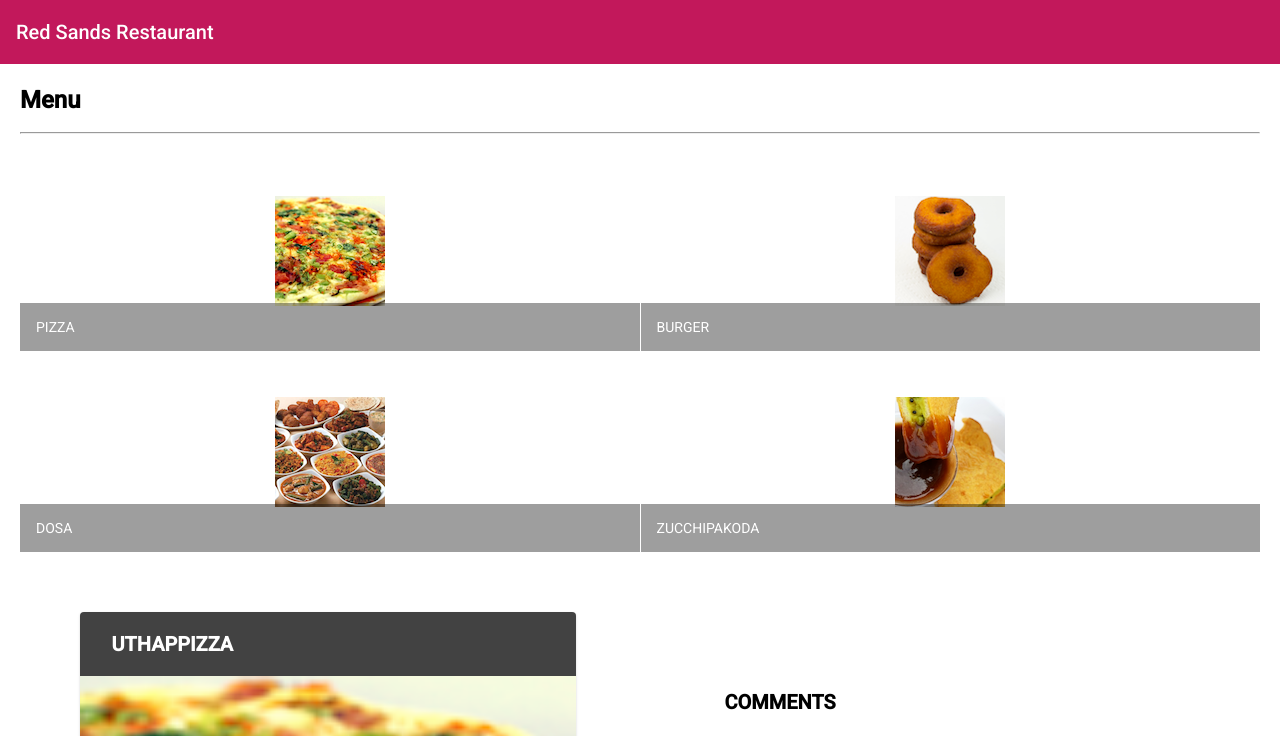
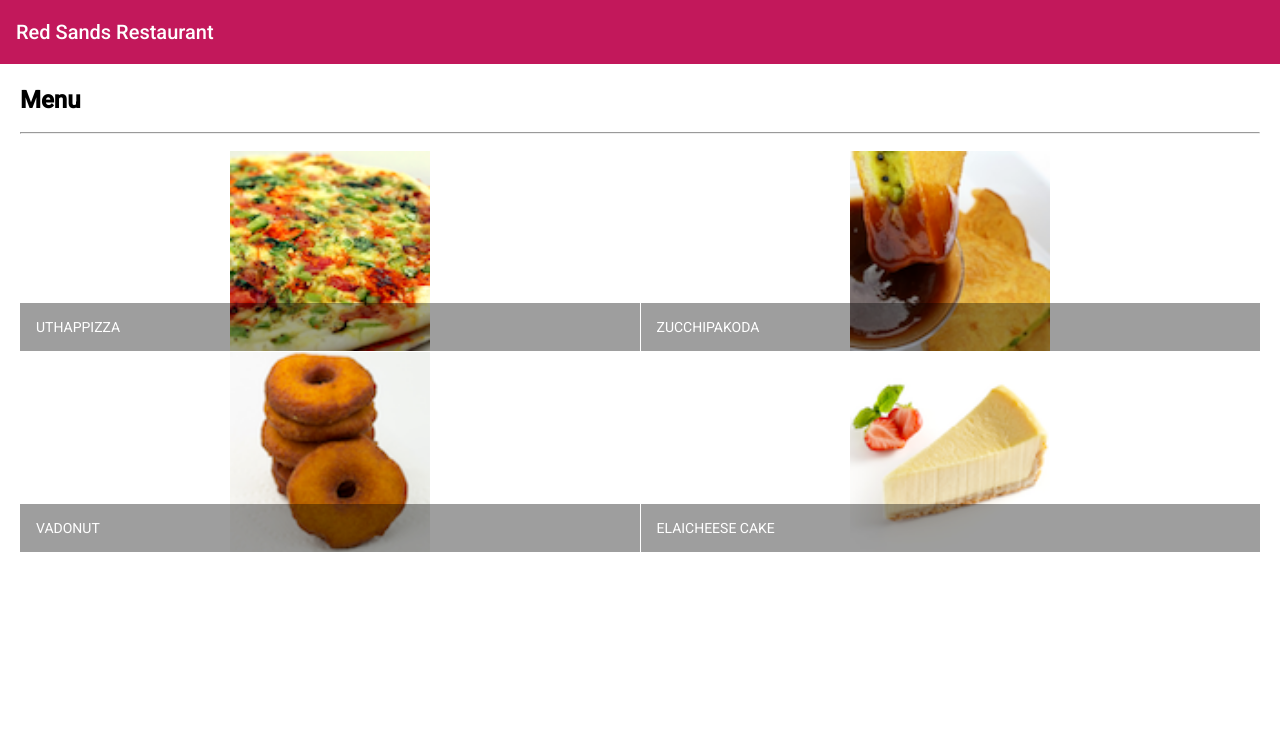
Before and after one commit to pranjay-poddar/Red-Sands-Restaurant-App, an Angular app: page / in a window 1280 px wide. Shown: the top 736 px of the page. Built offline with nearby package versions, Linux system fonts and the light colour scheme.

Commit message:
added data binding

```diff
--- a/src/app/dishdetail/dishdetail.component.html
+++ b/src/app/dishdetail/dishdetail.component.html
@@ -1,5 +1,5 @@
 <br>
-<div class="container" fxLayout="row" fxLayout.sm="column" fxLayout.xs="column" fxLayoutAlign.gt-md="space-around center" fxLayoutGap="10px" fxLayoutGap.xs="0">
+<div *ngIf="dish" class="container" fxLayout="row" fxLayout.sm="column" fxLayout.xs="column" fxLayoutAlign.gt-md="space-around center" fxLayoutGap="10px" fxLayoutGap.xs="0">
 
     <div fxFlex="40">
 
@@ -9,7 +9,7 @@
                     <h2 style="font-weight: bold;">{{ dish.name | uppercase }}</h2>
                 </mat-card-title>
             </mat-card-header>
-            <img height="450px" mat-card-image src={{dish.image}} alt={{dish.name}}>
+            <img height="250px" mat-card-image src={{dish.image}} alt={{dish.name}}>
             <mat-card-content>
                 <p>{{ dish.description }}</p>
             </mat-card-content>
@@ -20,7 +20,7 @@
         </mat-card>
     </div>
     <div fxFlex="40">
-        <div class="container" fxLayout="column" fxLayoutGap="10px">
+        <div class="container" *ngIf="dish" fxLayout="column" fxLayoutGap="10px">
             <h2 style="font-weight: bold;">COMMENTS</h2>
             <mat-list fxFlex *ngIf="dish">
                 <mat-list-item *ngFor="let comment of dish.comments">
--- a/src/app/dishdetail/dishdetail.component.ts
+++ b/src/app/dishdetail/dishdetail.component.ts
@@ -1,47 +1,5 @@
-import { Component, OnInit } from '@angular/core';
-const DISH = {
-  id: '0',
-  name: 'Uthappizza',
-  image: '/assets/images/uthappizza.png',
-  category: 'mains',
-  featured: true,
-  label: 'Hot',
-  price: '4.99',
-
-  description: 'A unique combination of Indian Uthappam (pancake) and Italian pizza, topped with Cerignola olives, ripe vine cherry tomatoes, Vidalia onion, Guntur chillies and Buffalo Paneer.',
-  comments: [
-       {
-           rating: 5,
-           comment: 'Imagine all the eatables, living in conFusion!',
-           author: 'John Lemon',
-           date: '2012-10-16T17:57:28.556094Z'
-       },
-       {
-        rating: 4,
-        comment: 'Sends anyone to heaven, I wish I could get my mother-in-law to eat it!',
-        author: 'Paul McVites',
-        date: '2014-09-05T17:57:28.556094Z'
-    },
-    {
-        rating: 3,
-        comment: 'Eat it, just eat it!',
-        author: 'Michael Jaikishan',
-        date: '2015-02-13T17:57:28.556094Z'
-    },
-       {
-        rating: 4,
-        comment: 'Ultimate, Reaching for the stars!',
-        author: 'Ringo Starry',
-        date: '2013-12-02T17:57:28.556094Z'
-    },
-    {
-      rating: 2,
-      comment: 'It\'s your birthday, we\'re gonna party!',
-      author: '25 Cent',
-      date: '2011-12-02T17:57:28.556094Z'
-  }
-]
-};
+import { Component, OnInit, Input } from '@angular/core';
+import { Dish }from '../shared/dish'
 @Component({
   selector: 'app-dishdetail',
   templateUrl: './dishdetail.component.html',
@@ -49,7 +7,8 @@
 })
 
 export class DishdetailComponent implements OnInit {
-  dish = DISH;
+  @Input()
+  dish : any;
   constructor() { }
 
   ngOnInit(): void {
--- a/src/app/menu/menu.component.html
+++ b/src/app/menu/menu.component.html
@@ -9,14 +9,13 @@
 
     <div fxFlex>
         <mat-grid-list cols="2" rowHeight="200px">
-            <mat-grid-tile *ngFor="let dish of dishes">
-                <img src={{dish.image}} alt={{dish.name}}>
+            <mat-grid-tile *ngFor="let dish of dishes" (click)="onSelect(dish)">
+                <img height="200px" src={{dish.image}} alt={{dish.name}}>
                 <mat-grid-tile-footer>
                     <h1>{{dish.name | uppercase}}</h1>
                 </mat-grid-tile-footer>
             </mat-grid-tile>
         </mat-grid-list>
     </div>
-
+    <app-dishdetail [dish]="selectedDish"></app-dishdetail>
 </div>
-<app-dishdetail></app-dishdetail>
--- a/src/app/menu/menu.component.ts
+++ b/src/app/menu/menu.component.ts
@@ -1,43 +1,6 @@
 import { Dish } from '../shared/dish';
 import { Component, OnInit } from '@angular/core';
-
-const DISHES:Dish[] =[
-  {   id: '1',
-    name: 'pizza',
-    image: '/assets/images/uthappizza.png',
-    category : 'mains',
-    featured : true,
-    label : 'hot',
-    price : '4.99',
-    description : 'an amazing pizza'},
-
-    {   id: '2',
-    name: 'burger',
-    image: '/assets/images/vadonut.png',
-    category : 'starter',
-    featured : false,
-    label : 'cold',
-    price : '8.99',
-    description : 'an amazing burger'},
-
-    {   id: '3',
-    name: 'dosa',
-    image: '/assets/images/buffet.png',
-    category : 'desert',
-    featured : false,
-    label : 'mild',
-    price : '6.7',
-    description : 'an amazing doas'}
-    ,
-    {   id: '4',
-    name: 'zucchipakoda',
-    image: '/assets/images/zucchipakoda.png',
-    category : 'desert',
-    featured : false,
-    label : 'mild',
-    price : '6.7',
-    description : 'an amazing zucchipakoda'}
-];
+import { DISHES } from '../shared/dishes'
 @Component({
   selector: 'app-menu',
   templateUrl: './menu.component.html',
@@ -45,10 +8,12 @@
 })
 export class MenuComponent implements OnInit {
 dishes:Dish[]= DISHES;
-selectedDish:Dish = DISHES[0];
+selectedDish: any;
   constructor() { }
 
   ngOnInit(): void {
   }
-
+onSelect(dish : Dish){
+  this.selectedDish=dish;
 }
+}
--- a/src/app/shared/dish.ts
+++ b/src/app/shared/dish.ts
@@ -1,3 +1,4 @@
+import {Comment} from'./comment'
 export class Dish {
     id: string;
     name: string;
@@ -7,6 +8,7 @@
     label : string;
     price : string;
     description : string;
+    comments:Comment[];
     constructor() {
         this.id = '';
         this.name = '';
@@ -16,5 +18,6 @@
         this.label = '';
         this.price = '';
         this.description = '';
+        this.comments=[];
     }
 }
--- /dev/null
+++ b/src/app/shared/dishes.ts
@@ -0,0 +1,174 @@
+import {Dish} from './dish';
+
+export const DISHES: Dish[] = [
+
+ {
+        id: '0',
+        name: 'Uthappizza',
+        image: '/assets/images/uthappizza.png',
+        category: 'mains',
+        featured: true,
+        label: 'Hot',
+        price: '4.99',
+        // tslint:disable-next-line:max-line-length
+        description: 'A unique combination of Indian Uthappam (pancake) and Italian pizza, topped with Cerignola olives, ripe vine cherry tomatoes, Vidalia onion, Guntur chillies and Buffalo Paneer.',
+        comments: [
+            {
+                rating: 5,
+                comment: 'Imagine all the eatables, living in conFusion!',
+                author: 'John Lemon',
+                date: '2012-10-16T17:57:28.556094Z'
+            },
+            {
+                rating: 4,
+                comment: 'Sends anyone to heaven, I wish I could get my mother-in-law to eat it!',
+                author: 'Paul McVites',
+                date: '2014-09-05T17:57:28.556094Z'
+            },
+            {
+                rating: 3,
+                comment: 'Eat it, just eat it!',
+                author: 'Michael Jaikishan',
+                date: '2015-02-13T17:57:28.556094Z'
+            },
+            {
+                rating: 4,
+                comment: 'Ultimate, Reaching for the stars!',
+                author: 'Ringo Starry',
+                date: '2013-12-02T17:57:28.556094Z'
+            },
+            {
+                rating: 2,
+                comment: 'It\'s your birthday, we\'re gonna party!',
+                author: '25 Cent',
+                date: '2011-12-02T17:57:28.556094Z'
+            }
+        ]
+    },
+    {
+        id: '1',
+        name: 'Zucchipakoda',
+        image: '/assets/images/zucchipakoda.png',
+        category: 'appetizer',
+        featured: false,
+        label: '',
+        price: '1.99',
+        description: 'Deep fried Zucchini coated with mildly spiced Chickpea flour batter accompanied with a sweet-tangy tamarind sauce',
+        comments: [
+            {
+                rating: 5,
+                comment: 'Imagine all the eatables, living in conFusion!',
+                author: 'John Lemon',
+                date: '2012-10-16T17:57:28.556094Z'
+            },
+            {
+                rating: 4,
+                comment: 'Sends anyone to heaven, I wish I could get my mother-in-law to eat it!',
+                author: 'Paul McVites',
+                date: '2014-09-05T17:57:28.556094Z'
+            },
+            {
+                rating: 3,
+                comment: 'Eat it, just eat it!',
+                author: 'Michael Jaikishan',
+                date: '2015-02-13T17:57:28.556094Z'
+            },
+            {
+                rating: 4,
+                comment: 'Ultimate, Reaching for the stars!',
+                author: 'Ringo Starry',
+                date: '2013-12-02T17:57:28.556094Z'
+            },
+            {
+                rating: 2,
+                comment: 'It\'s your birthday, we\'re gonna party!',
+                author: '25 Cent',
+                date: '2011-12-02T17:57:28.556094Z'
+            }
+        ]
+    },
+    {
+        id: '2',
+        name: 'Vadonut',
+        image: '/assets/images/vadonut.png',
+        category: 'appetizer',
+        featured: false,
+        label: 'New',
+        price: '1.99',
+        description: 'A quintessential ConFusion experience, is it a vada or is it a donut?',
+        comments: [
+            {
+                rating: 5,
+                comment: 'Imagine all the eatables, living in conFusion!',
+                author: 'John Lemon',
+                date: '2012-10-16T17:57:28.556094Z'
+            },
+            {
+                rating: 4,
+                comment: 'Sends anyone to heaven, I wish I could get my mother-in-law to eat it!',
+                author: 'Paul McVites',
+                date: '2014-09-05T17:57:28.556094Z'
+            },
+            {
+                rating: 3,
+                comment: 'Eat it, just eat it!',
+                author: 'Michael Jaikishan',
+                date: '2015-02-13T17:57:28.556094Z'
+            },
+            {
+                rating: 4,
+                comment: 'Ultimate, Reaching for the stars!',
+                author: 'Ringo Starry',
+                date: '2013-12-02T17:57:28.556094Z'
+            },
+            {
+                rating: 2,
+                comment: 'It\'s your birthday, we\'re gonna party!',
+                author: '25 Cent',
+                date: '2011-12-02T17:57:28.556094Z'
+            }
+        ]
+    },
+    {
+        id: '3',
+        name: 'ElaiCheese Cake',
+        image: '/assets/images/elaicheesecake.png',
+        category: 'dessert',
+        featured: false,
+        label: '',
+        price: '2.99',
+        description: 'A delectable, semi-sweet New York Style Cheese Cake, with Graham cracker crust and spiced with Indian cardamoms',
+        comments: [
+            {
+                rating: 5,
+                comment: 'Imagine all the eatables, living in conFusion!',
+                author: 'John Lemon',
+                date: '2012-10-16T17:57:28.556094Z'
+            },
+            {
+                rating: 4,
+                comment: 'Sends anyone to heaven, I wish I could get my mother-in-law to eat it!',
+                author: 'Paul McVites',
+                date: '2014-09-05T17:57:28.556094Z'
+            },
+            {
+                rating: 3,
+                comment: 'Eat it, just eat it!',
+                author: 'Michael Jaikishan',
+                date: '2015-02-13T17:57:28.556094Z'
+            },
+            {
+                rating: 4,
+                comment: 'Ultimate, Reaching for the stars!',
+                author: 'Ringo Starry',
+                date: '2013-12-02T17:57:28.556094Z'
+            },
+            {
+                rating: 2,
+                comment: 'It\'s your birthday, we\'re gonna party!',
+                author: '25 Cent',
+                date: '2011-12-02T17:57:28.556094Z'
+            }
+        ]
+    }
+];
```
Also changed, not shown: src/app/shared/comment.ts (added, +15 -0 lines).
